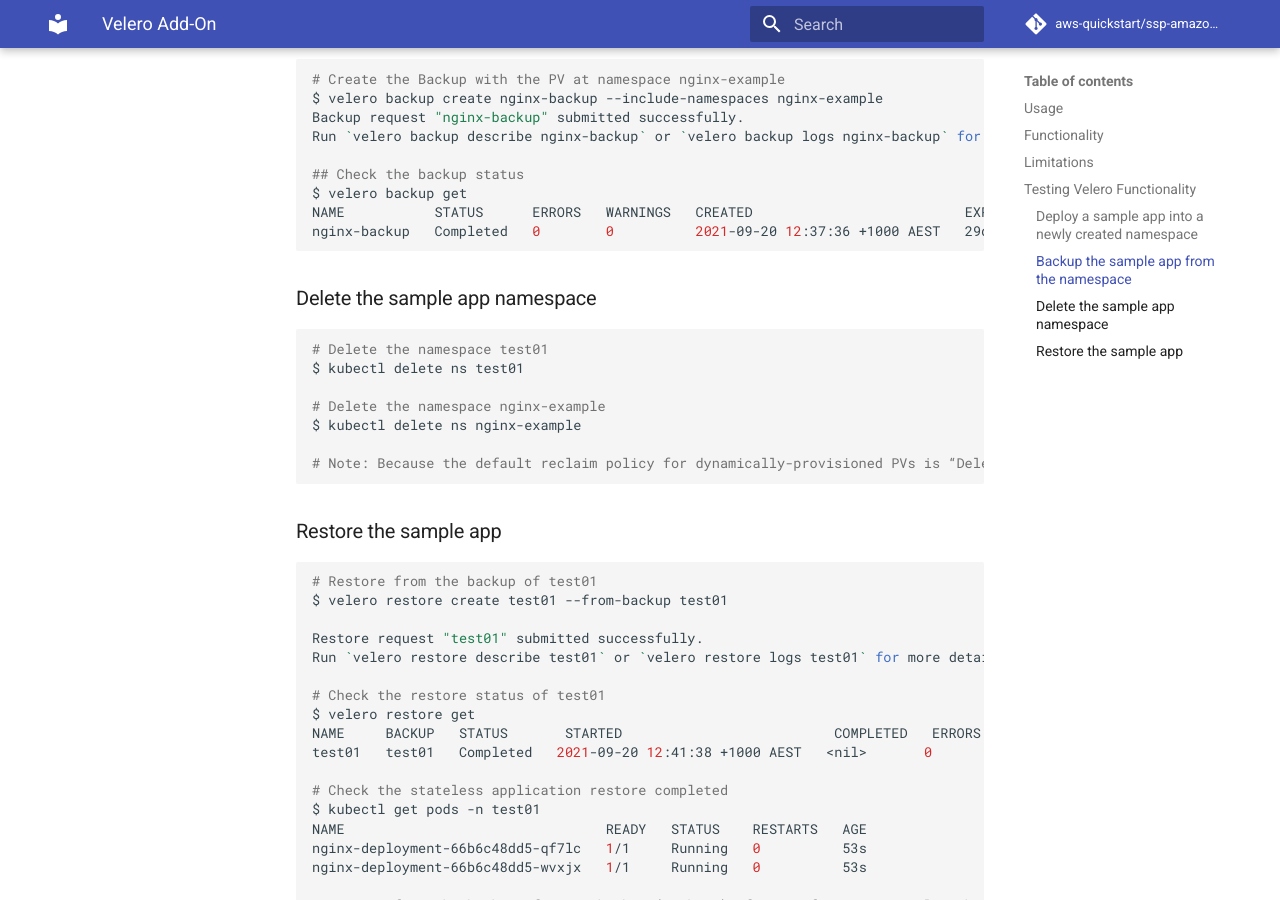
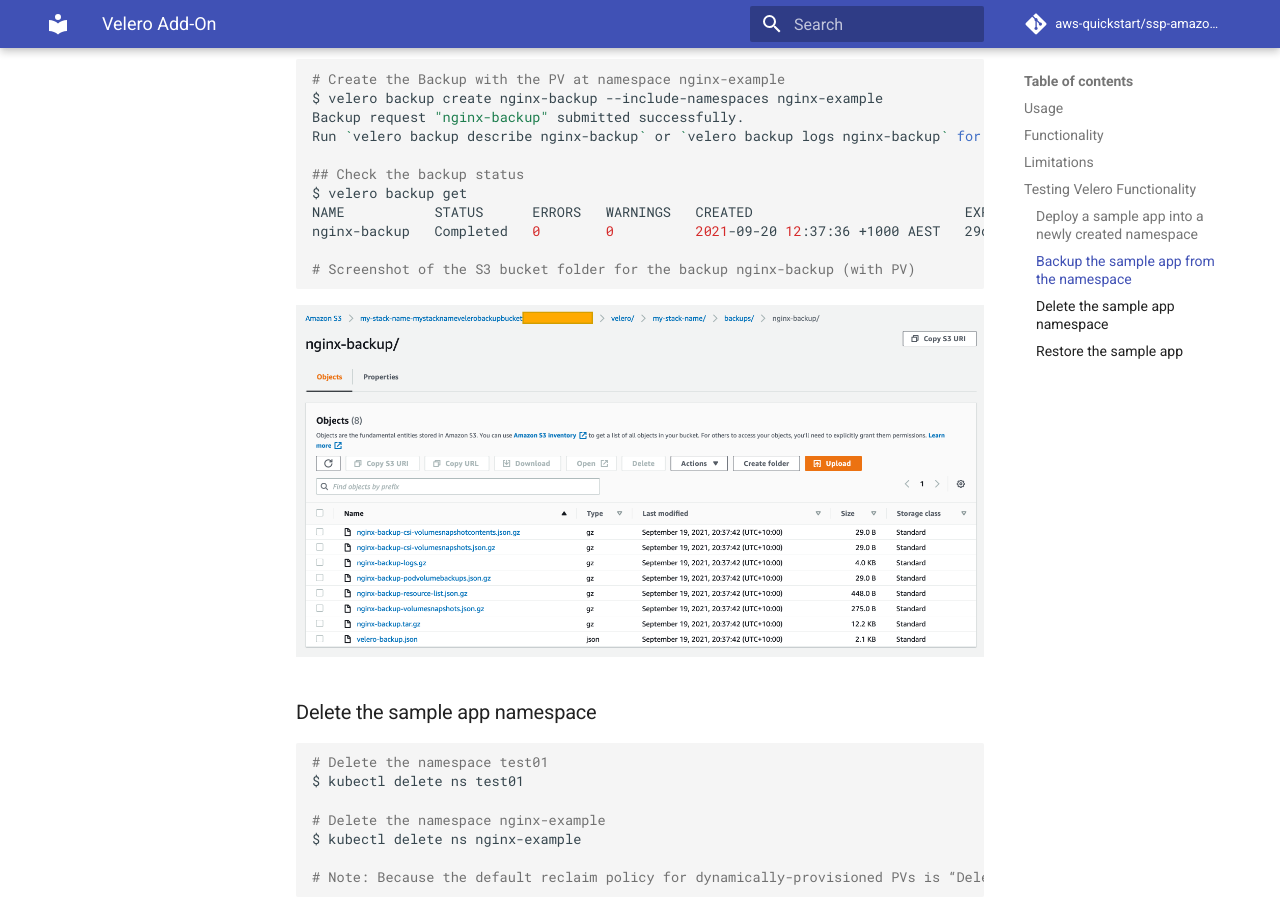
Before and after one commit to aws-quickstart/cdk-eks-blueprints, an MkDocs documentation site: the page built from docs/addons/velero.md, in a window 1280 px wide and 900 px high, scrolled down 3837 px. Built offline with MkDocs 1.6.1 and Material for MkDocs 9.7.7, drawn with Linux system fonts in a browser that asks for light colours; comment, search, counter and statistics services are not loaded.

Commit message:
update the backup snapshot screenshot

````diff
--- a/docs/addons/velero.md
+++ b/docs/addons/velero.md
@@ -144,7 +144,10 @@
 $ velero backup get
 NAME           STATUS      ERRORS   WARNINGS   CREATED                          EXPIRES   STORAGE LOCATION   SELECTOR
 nginx-backup   Completed   0        0          2021-09-20 12:37:36 +1000 AEST   29d       default            <none>
+
+# Screenshot of the S3 bucket folder for the backup nginx-backup (with PV)
 ```
+![Velero_Backup_withPV](../assets/images/velero_backup_S3_bucket_withpv.png)
 
 
 ### Delete the sample app namespace
````
Also changed, not shown: docs/assets/images/velero_backup_S3_bucket_withpv.png (added).
